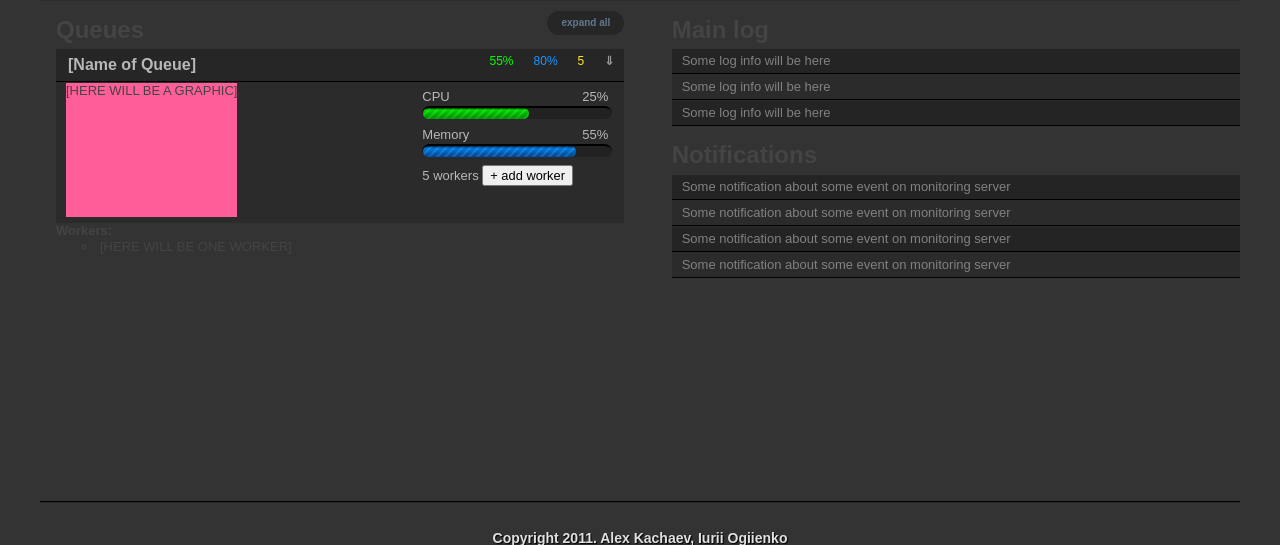
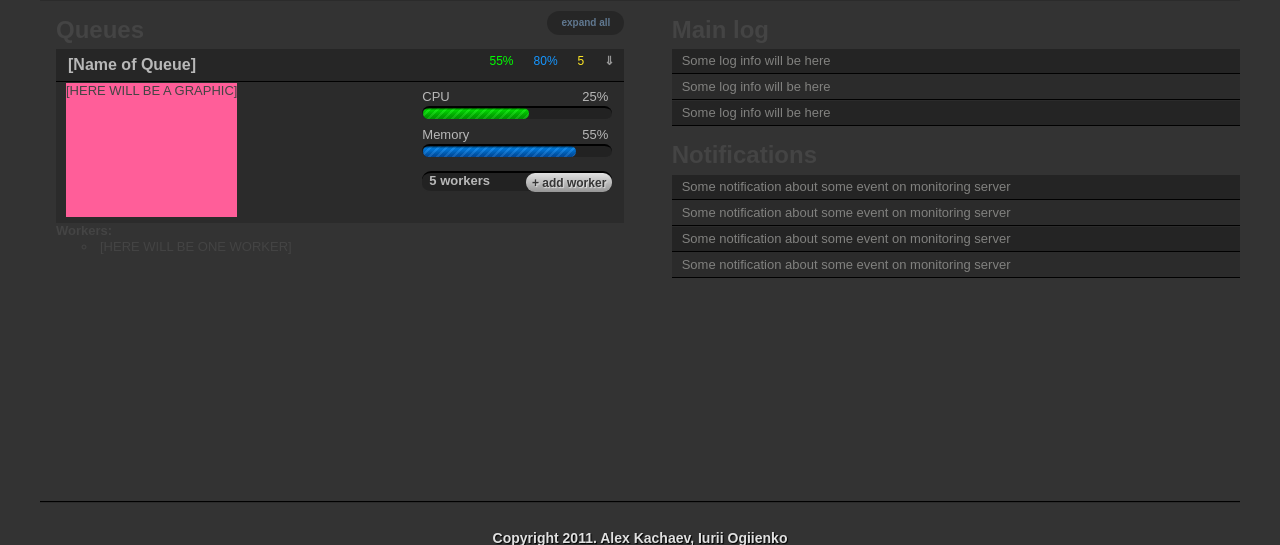
Before and after one commit to kachayev/gearoscope, a Python web app: template templates/dashboard/index.html in a window 1280 px wide. Shown: the part 76-621 px from the top of the page. Run offline with Jinja, Linux system fonts and the light colour scheme; the template is opened without the code that fills it, so the values that code supplies are empty; some libraries are stand-ins or nearby versions.

Commit message:
added styles for add worker button

```diff
--- a/static/css/style.css
+++ b/static/css/style.css
@@ -338,6 +338,45 @@ aside .block{
     border: 0;
 }
 
+.queue_stats .add_worker{
+    float: right;
+    border-radius: 9px;
+    border: 0px;
+    color: #353535;
+    text-shadow: 1px 1px 1px #e1e1e1;
+    font-weight: bold;
+    font-size: 12px;
+    height: 19px;
+    padding: 0 6px;
+    line-height: 1.5;
+    background: #e1e1e1 repeat-x;
+    background: -moz-linear-gradient(100% 100% 90deg, #969696, #e1e1e1);
+    background: -webkit-gradient(linear, 0% 0%, 0% 100%, from(#e1e1e1), to(#969696));
+    background: -webkit-linear-gradient(#e1e1e1, #969696);
+    background: -o-linear-gradient(#e1e1e1, #969696);
+}
+
+.queue_stats .workers_stats{
+    border-radius: 9px;
+    background-color: #222;
+    border-bottom: 2px solid #2b2b2b;
+    border-top: 2px solid #010101;
+    margin-top: 12px;
+    padding: 0 0 0 7px;
+    font-weight: bold;
+    height: 18px;
+}
+
+
+
+
+
+
+
+
+
+
+
 
 
 
```
